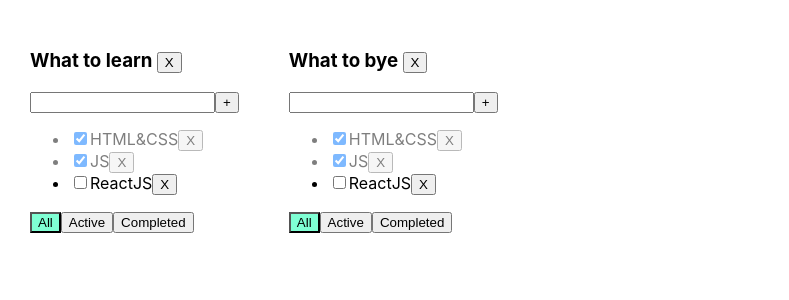
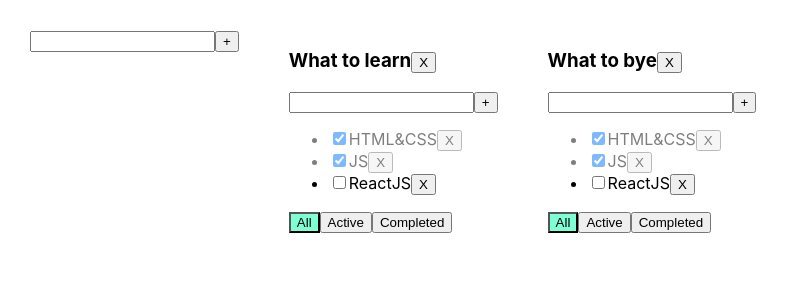
Before and after one commit to NeverwinterNights/stepBystep, a React (Create React App) app: page / in a window 1280 px wide. Shown: the top 300 px of the page, without its empty margins (0-789 px from the left). Built offline with nearby package versions, Linux system fonts and the light colour scheme.

Commit message:
made 6 part

```diff
--- /dev/null
+++ b/src/AddItemForm.tsx
@@ -0,0 +1,45 @@
+import React, {ChangeEvent, KeyboardEvent, useState} from 'react';
+
+
+type  AddItemFormPropsType = {
+    addItem: (title: string) => void
+}
+
+
+export const AddItemForm = (props:AddItemFormPropsType) => {
+
+    const [value, setValue] = useState ("");
+    const [error, setError] = useState ("");
+
+
+    const onChangeHandler = (e: ChangeEvent<HTMLInputElement>) => {
+        setValue (e.currentTarget.value)
+    }
+    const onKeyPressHandler = (e: KeyboardEvent<HTMLInputElement>) => {
+        setError ("")
+        if (e.charCode === 13) {
+            props.addItem (value)
+            setValue ("")
+        }
+    }
+    const addItem = () => {
+        if (value.trim () === "") {
+            setError ("Title is required")
+            return
+        }
+        props.addItem (value.trim ())
+        setValue ("")
+    }
+
+
+    return (
+        <div>
+            <div>
+                <input value={value} onChange={onChangeHandler} onKeyPress={onKeyPressHandler}
+                       className={error ? "error" : ""}/>
+                <button onClick={addItem}>+</button>
+                {error && <div className={"error-message"}>{error}</div>}
+            </div>
+        </div>
+    );
+};
--- a/src/App.tsx
+++ b/src/App.tsx
@@ -2,6 +2,7 @@
 import './App.css';
 import {TaskType, Todolist} from './Todolist';
 import {v1} from 'uuid';
+import {AddItemForm} from "./AddItemForm";
 
 export  type  filteredType = "all" | "active" | "completed"
 
@@ -57,6 +58,15 @@
         setTasks ({...tasks})
     }
 
+    const addToDoList = (title: string) => {
+        const ToDoListID = v1 ()
+        const newToDoList: ToDoListType = {
+            id: ToDoListID, title: title, filter: "all",
+        }
+        setToDoList([...ToDoList, newToDoList])
+        setTasks({...tasks, [ToDoListID]: []})
+    }
+
     const changeStatus = (taskId: string, isDone: boolean, ToDoListID: string) => {
 
         tasks[ToDoListID] = tasks[ToDoListID].map ((t) => t.id === taskId ? {...t, isDone} : t)
@@ -70,31 +80,36 @@
     }
 
 
-
     const getTaskForRender = (ToDoList: ToDoListType): Array<TaskType> => {
         if (ToDoList.filter === "completed") {
-            return tasks[ToDoList.id].filter ((t) => t.isDone !== false)
+            return tasks[ToDoList.id].filter ((t) => t.isDone)
         } else if (ToDoList.filter === "active") {
-            return tasks[ToDoList.id].filter ((t) => t.isDone === false)
+            return tasks[ToDoList.id].filter ((t) => !t.isDone)
 
         } else {
             return tasks[ToDoList.id]
         }
     }
 
-    // let filteredTasks = tasks
-    //
-    // if (filter === "active") {
-    //     filteredTasks = tasks.filter ((t) => t.isDone == false)
-    // }
-    // if (filter === "completed") {
-    //     filteredTasks = tasks.filter ((t) => t.isDone !== false)
-    // }
-
     const changeToDoFilter = (filter: filteredType, ToDoListID: string) => {
         setToDoList (ToDoList.map ((t) => t.id === ToDoListID ? {...t, filter} : t))
 
     }
+
+    const changeToDoTitle = (title: string, ToDoListID: string) => {
+        setToDoList (ToDoList.map ((t) => t.id === ToDoListID ? {...t, title} : t))
+
+    }
+
+
+    const changeTaskTitle = (taskId: string, title: string, ToDoListID: string) => {
+
+        tasks[ToDoListID] = tasks[ToDoListID].map ((t) => t.id === taskId ? {...t, title} : t)
+
+
+        setTasks ({...tasks})
+    }
+
 
     const componentsToDoList = ToDoList.map ((t) => {
         return (
@@ -102,13 +117,15 @@
                 key={t.id}
                 id={t.id}
                 title={t.title}
-                tasks={getTaskForRender(t)}
+                tasks={getTaskForRender (t)}
                 removeTask={removeTask}
                 changeFilter={changeToDoFilter}
                 addTask={addTask}
                 changeStatus={changeStatus}
                 filter={t.filter}
                 removeToDoList={removeToDoList}
+                changeTaskTitle={changeTaskTitle}
+                changeToDoTitle={changeToDoTitle}
             />
         )
     })
@@ -116,6 +133,7 @@
 
     return (
         <div className="App">
+            <AddItemForm addItem={addToDoList}/>
             {componentsToDoList}
         </div>
     );
--- /dev/null
+++ b/src/EditableSpan.tsx
@@ -0,0 +1,35 @@
+import React, {ChangeEvent, KeyboardEvent, useState} from 'react';
+
+type  EditableSpanPropsType = {
+    title: string
+    changeTitle: ( title: string)=> void
+
+}
+
+
+export const EditableSpan = (props: EditableSpanPropsType) => {
+    const [editMode, setEditMode] = useState<boolean> (false);
+    const [title, setTitle] = useState<string> (props.title);
+
+    const onEditMode = () => { setEditMode (true) }
+    const offEditMode = () => {
+        setEditMode (false)
+        props.changeTitle(title) }
+
+
+    const onChangeHandler = (e: ChangeEvent<HTMLInputElement>) => {
+        setTitle (e.currentTarget.value)
+    }
+
+    const onKeyPressHandler = (e: KeyboardEvent<HTMLInputElement>) => {
+             if (e.charCode === 13) {
+                 offEditMode()
+        }
+    }
+
+
+    return (
+        editMode ? <input onKeyPress={onKeyPressHandler} onChange={onChangeHandler} value={title} autoFocus={true} onBlur={offEditMode}/> : <span onDoubleClick={onEditMode}>{props.title}</span>
+
+    );
+};
--- a/src/Todolist.tsx
+++ b/src/Todolist.tsx
@@ -1,5 +1,7 @@
 import React, {ChangeEvent, KeyboardEvent, useState} from 'react';
 import {filteredType} from "./App";
+import {AddItemForm} from "./AddItemForm";
+import {EditableSpan} from "./EditableSpan";
 
 
 export type TaskType = {
@@ -18,47 +20,36 @@
     changeStatus: (taskId: string, isDone: boolean, ToDoListID: string) => void
     filter: filteredType
     removeToDoList: (ToDoListID: string) => void
+    changeTaskTitle: (taskId: string, title: string, ToDoListID: string) => void
+    changeToDoTitle: (title: string, ToDoListID: string) => void
+
 }
 
 export function Todolist (props: TodolistPropsType) {
 
-    const [value, setValue] = useState ("");
-    const [error, setError] = useState ("");
 
-
-    const onChangeHandler = (e: ChangeEvent<HTMLInputElement>) => {
-        setValue (e.currentTarget.value)
-    }
-    const addTask = () => {
-        if (value.trim () === "") {
-            setError("Title is required")
-            return
-        }
-        props.addTask (value.trim (), props.id)
-        setValue ("")
-    }
-    const onKeyPressHandler = (e: KeyboardEvent<HTMLInputElement>) => {
-        setError("")
-            if (e.charCode === 13) {
-                props.addTask (value, props.id)
-                setValue ("")
-            }
-
-    }
     const onAllFilter = () => props.changeFilter ("all", props.id)
     const onActiveFilter = () => props.changeFilter ("active", props.id)
     const onCompletedFilter = () => props.changeFilter ("completed", props.id)
-    const removeToDo = () => {props.removeToDoList(props.id)}
+    const removeToDo = () => {
+        props.removeToDoList (props.id)
+    }
+    const addTask = (title: string) => {
+        props.addTask (title, props.id)
+    }
+    const changeToDoListTitle = (title: string) => {props.changeToDoTitle(title, props.id)}
+
+    return <div>
+        <h3><EditableSpan title={props.title} changeTitle={changeToDoListTitle}/>
 
 
-    return <div>
-        <h3>{props.title} <button onClick={removeToDo}>X</button> </h3>
-        <div>
-            <input value={value} onChange={onChangeHandler} onKeyPress={onKeyPressHandler}
-                   className={error ? "error" : ""}/>
-            <button onClick={addTask}>+</button>
-            {error && <div className={"error-message"}>{error}</div>}
-        </div>
+            <button onClick={removeToDo}>X</button>
+        </h3>
+
+
+        <AddItemForm addItem={addTask}/>
+
+
         <ul>
 
             {props.tasks.map ((t) => {
@@ -68,8 +59,12 @@
                 const onRemoveHandler = () => {
                     props.removeTask (t.id, props.id)
                 }
-                return <li key={t.id} className={t.isDone ? "is-done " : ""}><input type="checkbox" onChange={onChangeInputHandler} checked={t.isDone}/>
-                    <span>{t.title}</span>
+                const changeTaskTitle = (title: string) => {props.changeTaskTitle(t.id,title, props.id)}
+                return <li key={t.id} className={t.isDone ? "is-done " : ""}>
+                    <input type="checkbox"
+                           onChange={onChangeInputHandler}
+                           checked={t.isDone}/>
+                    <EditableSpan title={t.title} changeTitle={changeTaskTitle}/>
                     <button onClick={onRemoveHandler}>X
                     </button>
                 </li>
@@ -79,9 +74,11 @@
 
         </ul>
         <div>
-            <button className={props.filter ==="all" ? "active-filter" : ""} onClick={onAllFilter}>All</button>
-            <button className={props.filter ==="active" ? "active-filter" : ""} onClick={onActiveFilter}>Active</button>
-            <button className={props.filter ==="completed" ? "active-filter" : ""} onClick={onCompletedFilter}>Completed
+            <button className={props.filter === "all" ? "active-filter" : ""} onClick={onAllFilter}>All</button>
+            <button className={props.filter === "active" ? "active-filter" : ""} onClick={onActiveFilter}>Active
+            </button>
+            <button className={props.filter === "completed" ? "active-filter" : ""}
+                    onClick={onCompletedFilter}>Completed
             </button>
         </div>
     </div>
```
